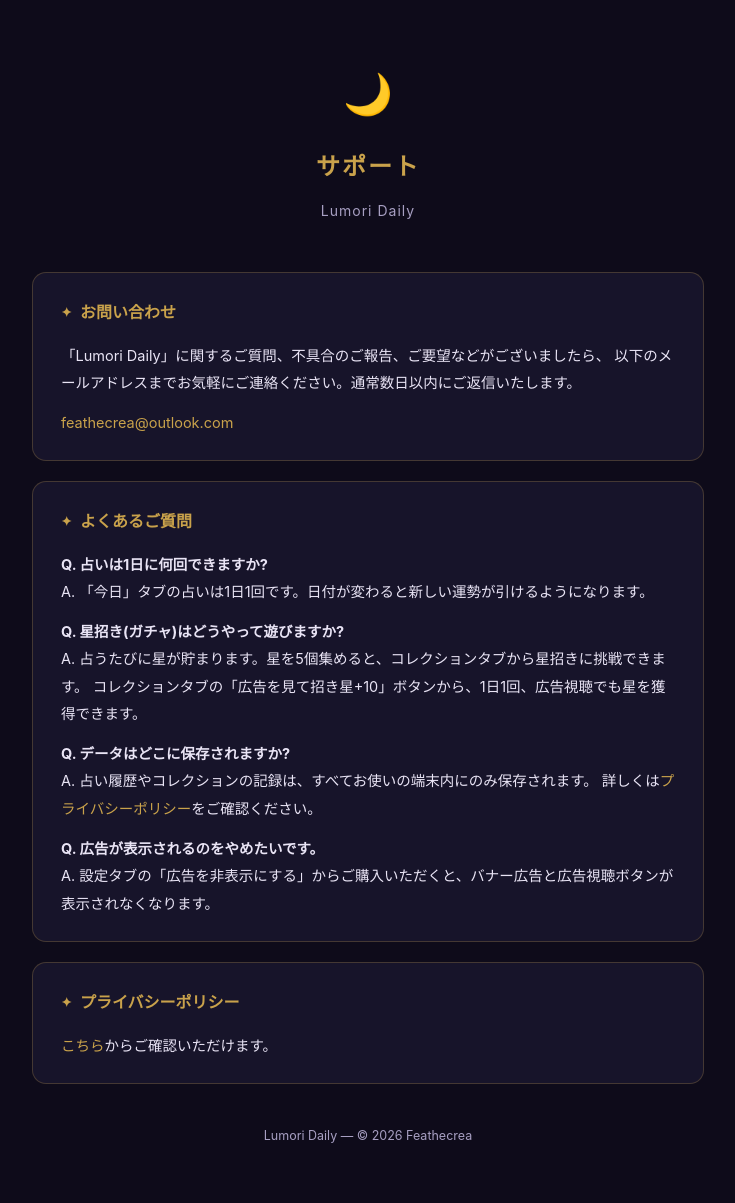
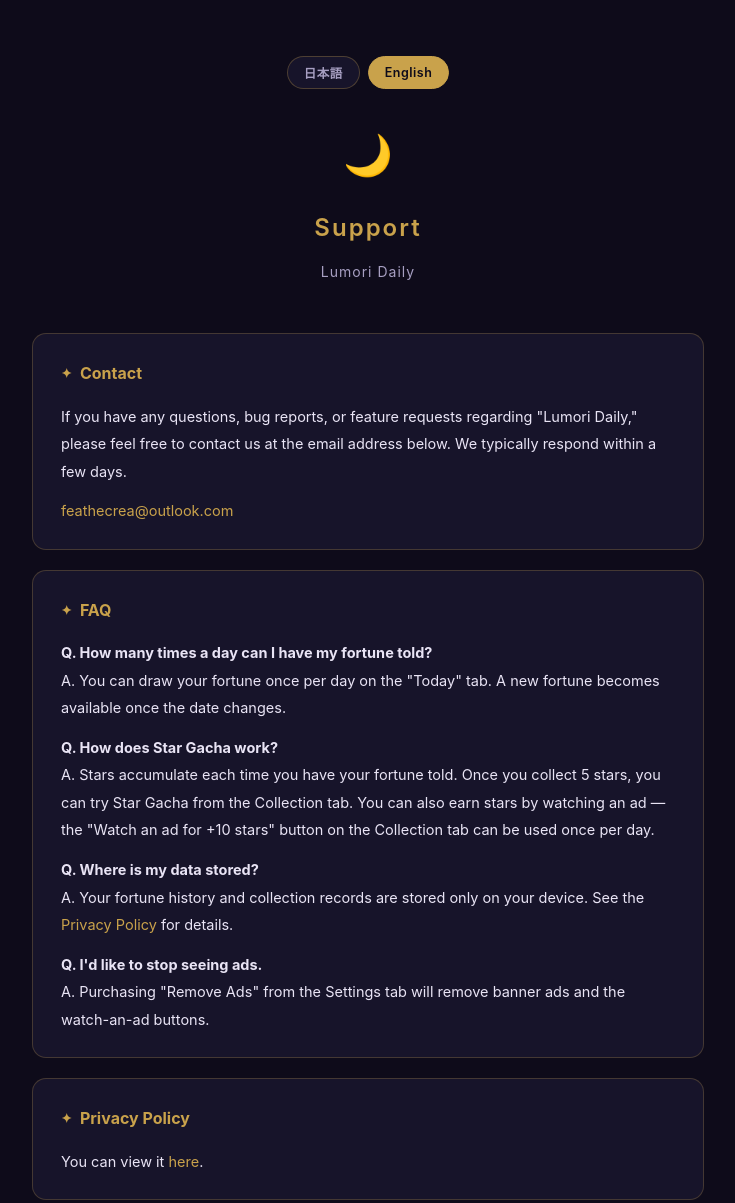
Before and after one commit to feather0131/lumori-daily-privacy, a plain HTML site: page support.html in a window 1280 px wide. Shown: the top 1203 px of the page, without its empty margins (272-1007 px from the left). Drawn offline with Linux system fonts and the light colour scheme.

Commit message:
Add files via upload

```diff
--- a/support.html
+++ b/support.html
@@ -25,6 +25,29 @@
     max-width: 720px;
     margin: 0 auto;
     padding: 56px 24px 96px;
+  }
+  .lang-switch {
+    display: flex;
+    justify-content: center;
+    gap: 8px;
+    margin-bottom: 28px;
+  }
+  .lang-switch button {
+    font-family: inherit;
+    font-size: 12.5px;
+    font-weight: 600;
+    letter-spacing: 0.5px;
+    color: var(--text-dim);
+    background: var(--card);
+    border: 1px solid rgba(201, 162, 75, 0.3);
+    border-radius: 999px;
+    padding: 6px 16px;
+    cursor: pointer;
+  }
+  .lang-switch button.active {
+    color: var(--bg);
+    background: var(--gold);
+    border-color: var(--gold);
   }
   header {
     text-align: center;
@@ -91,27 +114,42 @@
     color: var(--text-dim);
     font-size: 12.5px;
   }
+
+  /* 言語切り替え: body[data-lang]の値に応じて .ja / .en を出し分ける */
+  body[data-lang="ja"] .en { display: none; }
+  body[data-lang="en"] .ja { display: none; }
 </style>
 </head>
-<body>
+<body data-lang="ja">
   <div class="wrap">
+    <div class="lang-switch">
+      <button type="button" data-set-lang="ja">日本語</button>
+      <button type="button" data-set-lang="en">English</button>
+    </div>
+
     <header>
       <div class="icon">🌙</div>
-      <h1>サポート</h1>
+      <h1><span class="ja">サポート</span><span class="en">Support</span></h1>
       <div class="app-name">Lumori Daily</div>
     </header>
 
     <section>
-      <h2>お問い合わせ</h2>
-      <p>
+      <h2><span class="ja">お問い合わせ</span><span class="en">Contact</span></h2>
+      <p class="ja">
         「Lumori Daily」に関するご質問、不具合のご報告、ご要望などがございましたら、
         以下のメールアドレスまでお気軽にご連絡ください。通常数日以内にご返信いたします。
+      </p>
+      <p class="en">
+        If you have any questions, bug reports, or feature requests regarding "Lumori Daily,"
+        please feel free to contact us at the email address below. We typically respond
+        within a few days.
       </p>
       <p><a href="mailto:feathecrea@outlook.com">feathecrea@outlook.com</a></p>
     </section>
 
     <section>
-      <h2>よくあるご質問</h2>
+      <h2><span class="ja">よくあるご質問</span><span class="en">FAQ</span></h2>
+      <div class="ja">
         <p><strong>Q. 占いは1日に何回できますか?</strong><br>
         A. 「今日」タブの占いは1日1回です。日付が変わると新しい運勢が引けるようになります。</p>
         <p><strong>Q. 星招き(ガチャ)はどうやって遊びますか?</strong><br>
@@ -122,12 +160,33 @@
         詳しくは<a href="https://feather0131.github.io/lumori-daily-privacy/">プライバシーポリシー</a>をご確認ください。</p>
         <p><strong>Q. 広告が表示されるのをやめたいです。</strong><br>
         A. 設定タブの「広告を非表示にする」からご購入いただくと、バナー広告と広告視聴ボタンが表示されなくなります。</p>
+      </div>
+      <div class="en">
+        <p><strong>Q. How many times a day can I have my fortune told?</strong><br>
+        A. You can draw your fortune once per day on the "Today" tab. A new fortune becomes
+        available once the date changes.</p>
+        <p><strong>Q. How does Star Gacha work?</strong><br>
+        A. Stars accumulate each time you have your fortune told. Once you collect 5 stars,
+        you can try Star Gacha from the Collection tab. You can also earn stars by watching
+        an ad — the "Watch an ad for +10 stars" button on the Collection tab can be used
+        once per day.</p>
+        <p><strong>Q. Where is my data stored?</strong><br>
+        A. Your fortune history and collection records are stored only on your device.
+        See the <a href="https://feather0131.github.io/lumori-daily-privacy/">Privacy Policy</a>
+        for details.</p>
+        <p><strong>Q. I'd like to stop seeing ads.</strong><br>
+        A. Purchasing "Remove Ads" from the Settings tab will remove banner ads and the
+        watch-an-ad buttons.</p>
+      </div>
     </section>
 
     <section>
-      <h2>プライバシーポリシー</h2>
-      <p>
+      <h2><span class="ja">プライバシーポリシー</span><span class="en">Privacy Policy</span></h2>
+      <p class="ja">
         <a href="https://feather0131.github.io/lumori-daily-privacy/">こちら</a>からご確認いただけます。
+      </p>
+      <p class="en">
+        You can view it <a href="https://feather0131.github.io/lumori-daily-privacy/">here</a>.
       </p>
     </section>
 
@@ -135,5 +194,36 @@
       Lumori Daily — © 2026 Feathecrea
     </footer>
   </div>
+
+  <script>
+    (function () {
+      var STORAGE_KEY = "lumoriPrivacyLang";
+      var buttons = document.querySelectorAll("[data-set-lang]");
+
+      function applyLang(lang) {
+        document.body.setAttribute("data-lang", lang);
+        document.documentElement.setAttribute("lang", lang);
+        document.title = lang === "en"
+          ? "Support | Lumori Daily"
+          : "サポート | Lumori Daily";
+        buttons.forEach(function (btn) {
+          btn.classList.toggle("active", btn.getAttribute("data-set-lang") === lang);
+        });
+        try { localStorage.setItem(STORAGE_KEY, lang); } catch (e) {}
+      }
+
+      var saved = null;
+      try { saved = localStorage.getItem(STORAGE_KEY); } catch (e) {}
+      var initial = saved || (navigator.language && navigator.language.toLowerCase().indexOf("ja") === 0 ? "ja" : "en");
+
+      buttons.forEach(function (btn) {
+        btn.addEventListener("click", function () {
+          applyLang(btn.getAttribute("data-set-lang"));
+        });
+      });
+
+      applyLang(initial);
+    })();
+  </script>
 </body>
 </html>
```
Lines whose indentation alone changed are shown as unchanged.
